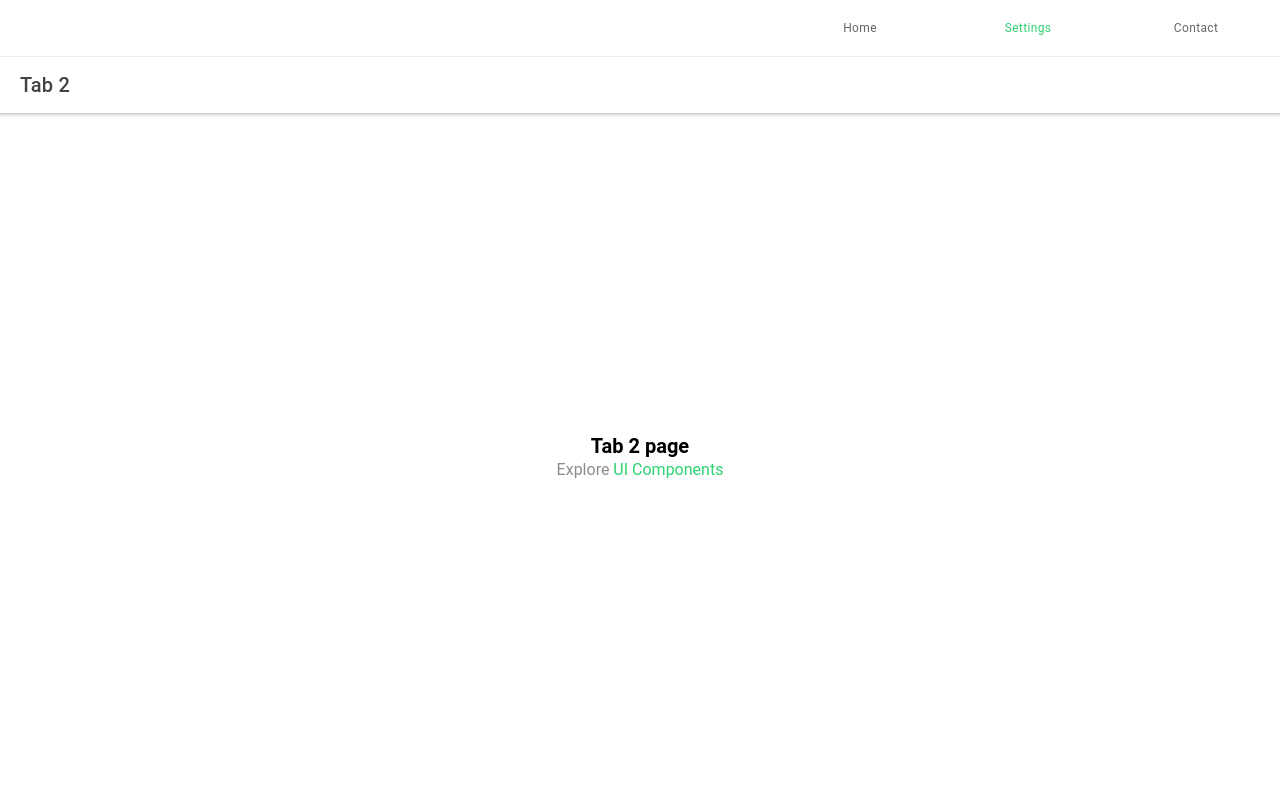
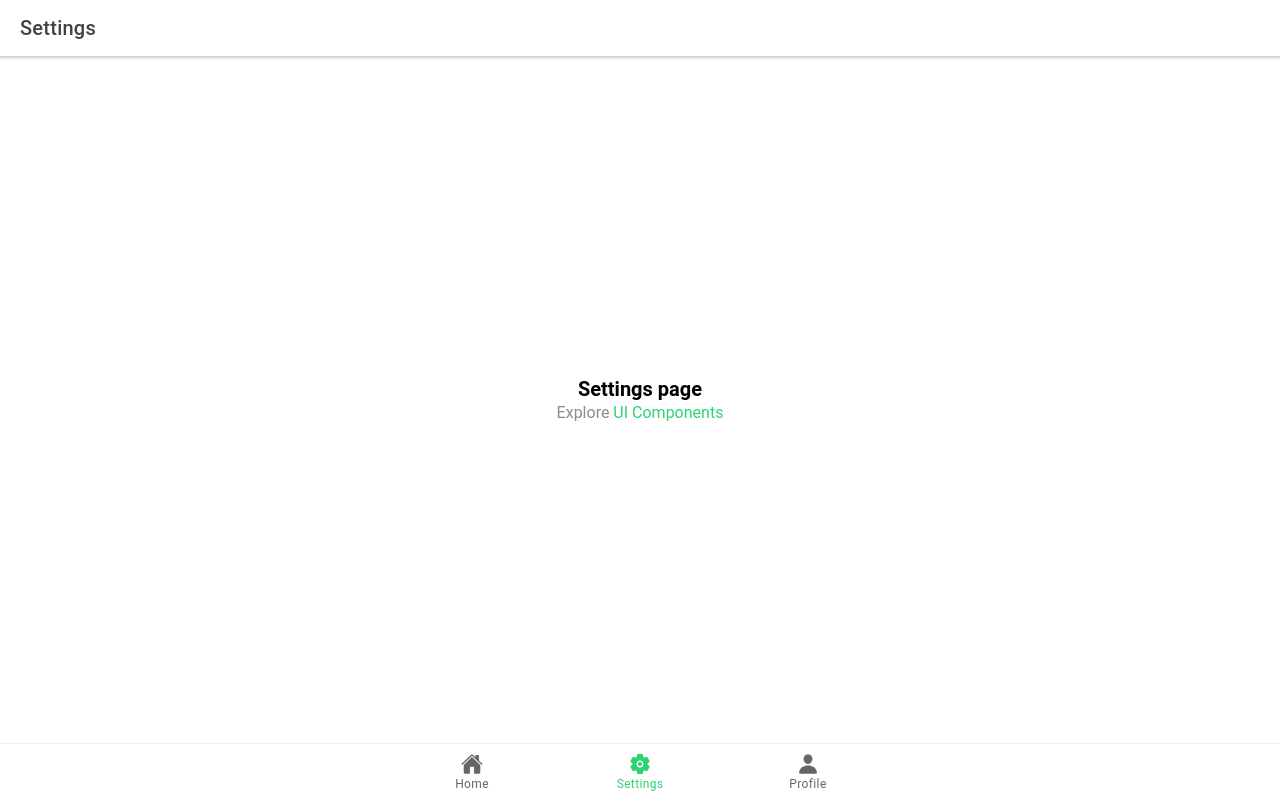
Before and after one commit to mobregozo/ionic-react-poc, a React (Create React App) app: page /settings in a window 1280 px wide. Built offline with nearby package versions, Linux system fonts and the light colour scheme.

Commit message:
feat: add new tabs names

```diff
--- a/ionic.config.json
+++ /dev/null
@@ -1,5 +0,0 @@
-{
-  "name": "ionic-react-poc",
-  "integrations": {},
-  "type": "react"
-}
--- a/package.json
+++ b/package.json
@@ -3,7 +3,7 @@
   "version": "0.0.1",
   "private": true,
   "dependencies": {
-    "@ionic/react": "5.0.5",
+    "@ionic/react": "^5.0.0",
     "@ionic/react-router": "^5.0.0",
     "@testing-library/jest-dom": "^4.2.4",
     "@testing-library/react": "^9.4.0",
--- a/src/App.tsx
+++ b/src/App.tsx
@@ -1,5 +1,5 @@
 import React from "react";
-import { Route } from "react-router-dom";
+import { Route, Redirect } from "react-router-dom";
 import {
   IonApp,
   IonIcon,
@@ -7,13 +7,13 @@ import {
   IonRouterOutlet,
   IonTabBar,
   IonTabButton,
-  IonTabs,
+  IonTabs
 } from "@ionic/react";
 import { IonReactRouter } from "@ionic/react-router";
 import { home, settings, person } from "ionicons/icons";
-import Tab1 from "./pages/Tab1";
-import Tab2 from "./pages/Tab2";
-import Tab3 from "./pages/Tab3";
+import Home from "./pages/Home";
+import Settings from "./pages/Settings";
+import Profile from "./pages/Profile";
 
 /* Core CSS required for Ionic components to work properly */
 import "@ionic/react/css/core.css";
@@ -35,43 +35,38 @@ import "@ionic/react/css/display.css";
 import "./theme/variables.css";
 import "./theme/main.css";
 
-const isMobile = navigator.userAgent.match(
-  /(iPad)|(iPhone)|(iPod)|(android)|(webOS)/i
-);
+// const isMobile = navigator.userAgent.match(
+//   /(iPad)|(iPhone)|(iPod)|(android)|(webOS)/i
+// );
 
-const isDesktop = !isMobile;
+// const isDesktop = !isMobile;
 
 const App: React.FC = () => {
-  const desktopStyles = {
-    justifyContent: "flex-end"
-  };
+
   return (
     <IonApp>
       <IonReactRouter>
         <IonTabs>
           <IonRouterOutlet>
-            <Route path="/home" component={Tab1} exact />
-            <Route path="/settings" component={Tab2} exact />
-            <Route path="/contact" component={Tab3} exact />
+            <Route path="/home" component={Home} exact />
+            <Route path="/settings" component={Settings} exact />
+            <Route path="/profile" component={Profile} exact />
+            <Redirect exact from="/" to="/home" />
           </IonRouterOutlet>
-
-          <IonTabBar
-            slot={isDesktop ? "top" : "bottom"}
-            style={isDesktop ? desktopStyles : {}}
-          >
-            <IonTabButton tab="home" href="/home">
-              {isMobile && <IonIcon icon={home} />}
+          <IonTabBar slot={"bottom"}>
+            <IonTabButton tab="taab1" href="/home">
+              <IonIcon icon={home} />
               <IonLabel>Home</IonLabel>
             </IonTabButton>
 
-            <IonTabButton tab="settings" href="/settings">
-              {isMobile && <IonIcon icon={settings} />}
+            <IonTabButton tab="tab2" href="/settings">
+              <IonIcon icon={settings} />
               <IonLabel>Settings</IonLabel>
             </IonTabButton>
 
-            <IonTabButton tab="contact" href="/contact">
-              {isMobile && <IonIcon icon={person} />}
-              <IonLabel>Contact</IonLabel>
+            <IonTabButton tab="tab3" href="/profile">
+              <IonIcon icon={person} />
+              <IonLabel>Profile</IonLabel>
             </IonTabButton>
           </IonTabBar>
         </IonTabs>
--- a/src/pages/Tab1.tsx
+++ b/src/pages/Home.tsx
@@ -9,20 +9,20 @@ import {
   IonCardContent,
   IonCardHeader
 } from "@ionic/react";
-import "./Tab1.css";
+import "./Home.css";
 
-const Tab1: React.FC = () => {
+const Home: React.FC = () => {
   return (
     <IonPage>
       <IonHeader>
         <IonToolbar>
-          <IonTitle>Tab 1</IonTitle>
+          <IonTitle>Home</IonTitle>
         </IonToolbar>
       </IonHeader>
       <IonContent>
         <IonHeader collapse="condense">
           <IonToolbar>
-            <IonTitle size="large">Tab 1</IonTitle>
+            <IonTitle size="large">Home</IonTitle>
           </IonToolbar>
         </IonHeader>
         <IonCard>
@@ -42,4 +42,4 @@ const Tab1: React.FC = () => {
   );
 };
 
-export default Tab1;
+export default Home;
--- a/src/pages/Tab2.tsx
+++ b/src/pages/Profile.tsx
@@ -1,26 +1,26 @@
 import React from 'react';
 import { IonContent, IonHeader, IonPage, IonTitle, IonToolbar } from '@ionic/react';
 import ExploreContainer from '../components/ExploreContainer';
-import './Tab2.css';
+import './Profile.css';
 
-const Tab2: React.FC = () => {
+const Profile: React.FC = () => {
   return (
     <IonPage>
       <IonHeader>
         <IonToolbar>
-          <IonTitle>Tab 2</IonTitle>
+          <IonTitle>Profile</IonTitle>
         </IonToolbar>
       </IonHeader>
       <IonContent>
         <IonHeader collapse="condense">
           <IonToolbar>
-            <IonTitle size="large">Tab 2</IonTitle>
+            <IonTitle size="large">Profile</IonTitle>
           </IonToolbar>
         </IonHeader>
-        <ExploreContainer name="Tab 2 page" />
+        <ExploreContainer name="Profile page" />
       </IonContent>
     </IonPage>
   );
 };
 
-export default Tab2;
+export default Profile;
--- a/src/pages/Tab3.tsx
+++ b/src/pages/Settings.tsx
@@ -1,26 +1,26 @@
 import React from 'react';
 import { IonContent, IonHeader, IonPage, IonTitle, IonToolbar } from '@ionic/react';
 import ExploreContainer from '../components/ExploreContainer';
-import './Tab3.css';
+import './Settings.css';
 
-const Tab3: React.FC = () => {
+const Settings: React.FC = () => {
   return (
     <IonPage>
       <IonHeader>
         <IonToolbar>
-          <IonTitle>Tab 3</IonTitle>
+          <IonTitle>Settings</IonTitle>
         </IonToolbar>
       </IonHeader>
       <IonContent>
         <IonHeader collapse="condense">
           <IonToolbar>
-            <IonTitle size="large">Tab 3</IonTitle>
+            <IonTitle size="large">Settings</IonTitle>
           </IonToolbar>
         </IonHeader>
-        <ExploreContainer name="Tab 3 page" />
+        <ExploreContainer name="Settings page" />
       </IonContent>
     </IonPage>
   );
 };
 
-export default Tab3;
+export default Settings;
--- a/src/theme/main.css
+++ b/src/theme/main.css
@@ -1,15 +1,3 @@
-
-ion-header .toolbar {
- margin: auto;
+ion-content .desktop ion-tab-bar {
+  justify-content: right;
 }
-
-@media (min-width: 992px) {
- ion-navbar.toolbar,
- ion-header .toolbar[fixed],
- ion-footer .toolbar[fixed],
- ion-tabs .tabbar {
-   margin: 0;
-   padding-right: calc((100% - 992px) / 2);
-   padding-left: calc((100% - 992px) / 2);
- }
-}
--- a/src/theme/variables.css
+++ b/src/theme/variables.css
@@ -3,6 +3,10 @@ http://ionicframework.com/docs/theming/ */
 
 /** Ionic CSS Variables **/
 :root {
+  --xs: 0;
+  --sm: 576px;
+  --md: 768px;
+  --lg: 992px;
   /** primary **/
   --ion-color-primary: #2dd36f;
   --ion-color-primary-rgb: 45, 211, 111;
@@ -91,58 +95,58 @@ http://ionicframework.com/docs/theming/ */
     --ion-color-primary-tint: #44e283;
 
     --ion-color-secondary: #50c8ff;
-    --ion-color-secondary-rgb: 80,200,255;
+    --ion-color-secondary-rgb: 80, 200, 255;
     --ion-color-secondary-contrast: #ffffff;
-    --ion-color-secondary-contrast-rgb: 255,255,255;
+    --ion-color-secondary-contrast-rgb: 255, 255, 255;
     --ion-color-secondary-shade: #46b0e0;
     --ion-color-secondary-tint: #62ceff;
 
     --ion-color-tertiary: #6a64ff;
-    --ion-color-tertiary-rgb: 106,100,255;
+    --ion-color-tertiary-rgb: 106, 100, 255;
     --ion-color-tertiary-contrast: #ffffff;
-    --ion-color-tertiary-contrast-rgb: 255,255,255;
+    --ion-color-tertiary-contrast-rgb: 255, 255, 255;
     --ion-color-tertiary-shade: #5d58e0;
     --ion-color-tertiary-tint: #7974ff;
 
     --ion-color-success: #2fdf75;
-    --ion-color-success-rgb: 47,223,117;
+    --ion-color-success-rgb: 47, 223, 117;
     --ion-color-success-contrast: #000000;
-    --ion-color-success-contrast-rgb: 0,0,0;
+    --ion-color-success-contrast-rgb: 0, 0, 0;
     --ion-color-success-shade: #29c467;
     --ion-color-success-tint: #44e283;
 
     --ion-color-warning: #ffd534;
-    --ion-color-warning-rgb: 255,213,52;
+    --ion-color-warning-rgb: 255, 213, 52;
     --ion-color-warning-contrast: #000000;
-    --ion-color-warning-contrast-rgb: 0,0,0;
+    --ion-color-warning-contrast-rgb: 0, 0, 0;
     --ion-color-warning-shade: #e0bb2e;
     --ion-color-warning-tint: #ffd948;
 
     --ion-color-danger: #ff4961;
-    --ion-color-danger-rgb: 255,73,97;
+    --ion-color-danger-rgb: 255, 73, 97;
     --ion-color-danger-contrast: #ffffff;
-    --ion-color-danger-contrast-rgb: 255,255,255;
+    --ion-color-danger-contrast-rgb: 255, 255, 255;
     --ion-color-danger-shade: #e04055;
     --ion-color-danger-tint: #ff5b71;
 
     --ion-color-dark: #f4f5f8;
-    --ion-color-dark-rgb: 244,245,248;
+    --ion-color-dark-rgb: 244, 245, 248;
     --ion-color-dark-contrast: #000000;
-    --ion-color-dark-contrast-rgb: 0,0,0;
+    --ion-color-dark-contrast-rgb: 0, 0, 0;
     --ion-color-dark-shade: #d7d8da;
     --ion-color-dark-tint: #f5f6f9;
 
     --ion-color-medium: #989aa2;
-    --ion-color-medium-rgb: 152,154,162;
+    --ion-color-medium-rgb: 152, 154, 162;
     --ion-color-medium-contrast: #000000;
-    --ion-color-medium-contrast-rgb: 0,0,0;
+    --ion-color-medium-contrast-rgb: 0, 0, 0;
     --ion-color-medium-shade: #86888f;
     --ion-color-medium-tint: #a2a4ab;
 
     --ion-color-light: #222428;
-    --ion-color-light-rgb: 34,36,40;
+    --ion-color-light-rgb: 34, 36, 40;
     --ion-color-light-contrast: #ffffff;
-    --ion-color-light-contrast-rgb: 255,255,255;
+    --ion-color-light-contrast-rgb: 255, 255, 255;
     --ion-color-light-shade: #1e2023;
     --ion-color-light-tint: #383a3e;
   }
@@ -154,10 +158,10 @@ http://ionicframework.com/docs/theming/ */
 
   .ios body {
     --ion-background-color: #000000;
-    --ion-background-color-rgb: 0,0,0;
+    --ion-background-color-rgb: 0, 0, 0;
 
     --ion-text-color: #ffffff;
-    --ion-text-color-rgb: 255,255,255;
+    --ion-text-color-rgb: 255, 255, 255;
 
     --ion-color-step-50: #0d0d0d;
     --ion-color-step-100: #1a1a1a;
@@ -185,7 +189,6 @@ http://ionicframework.com/docs/theming/ */
     --ion-item-background-activated: #313131;
   }
 
-
   /*
    * Material Design Dark Theme
    * -------------------------------------------
@@ -193,10 +196,10 @@ http://ionicframework.com/docs/theming/ */
 
   .md body {
     --ion-background-color: #121212;
-    --ion-background-color-rgb: 18,18,18;
+    --ion-background-color-rgb: 18, 18, 18;
 
     --ion-text-color: #ffffff;
-    --ion-text-color-rgb: 255,255,255;
+    --ion-text-color-rgb: 255, 255, 255;
 
     --ion-border-color: #222222;
 
@@ -220,7 +223,7 @@ http://ionicframework.com/docs/theming/ */
     --ion-color-step-900: #e7e7e7;
     --ion-color-step-950: #f3f3f3;
 
-    --ion-item-background: #1A1B1E;
+    --ion-item-background: #1a1b1e;
   }
 
   ion-title.title-large {
```
Also changed, not shown: src/pages/Home.css (renamed from src/pages/Tab1.css), src/pages/Profile.css (renamed from src/pages/Tab2.css), src/pages/Settings.css (renamed from src/pages/Tab3.css), 1 other file (tests, documents, lock files or other folders).
